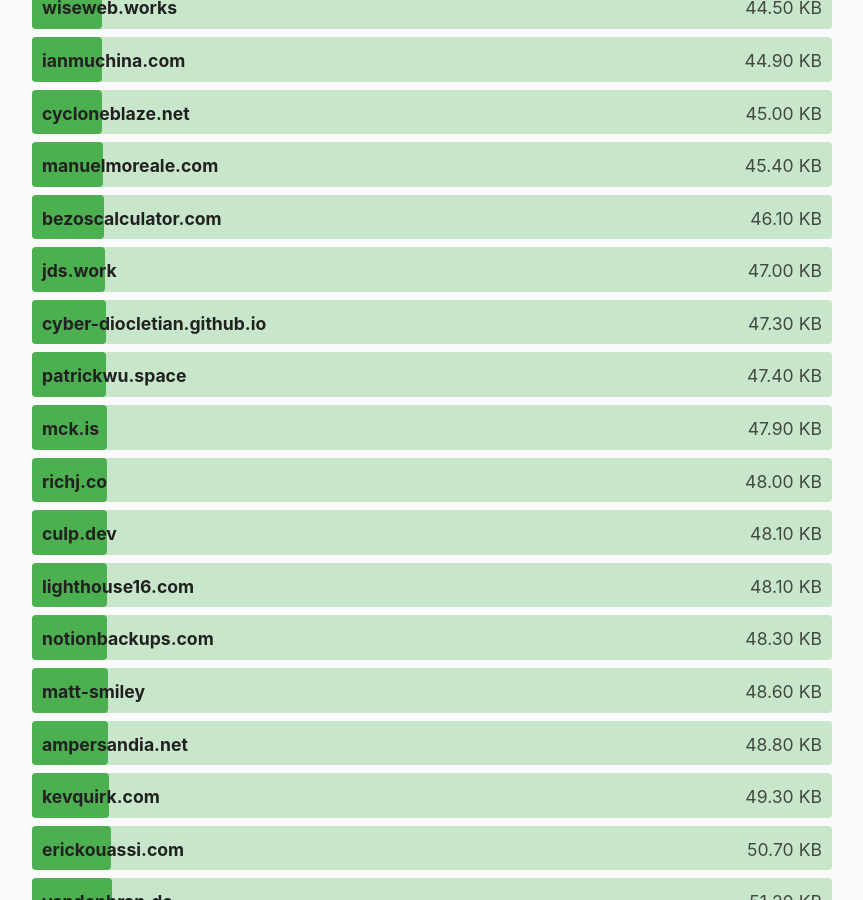
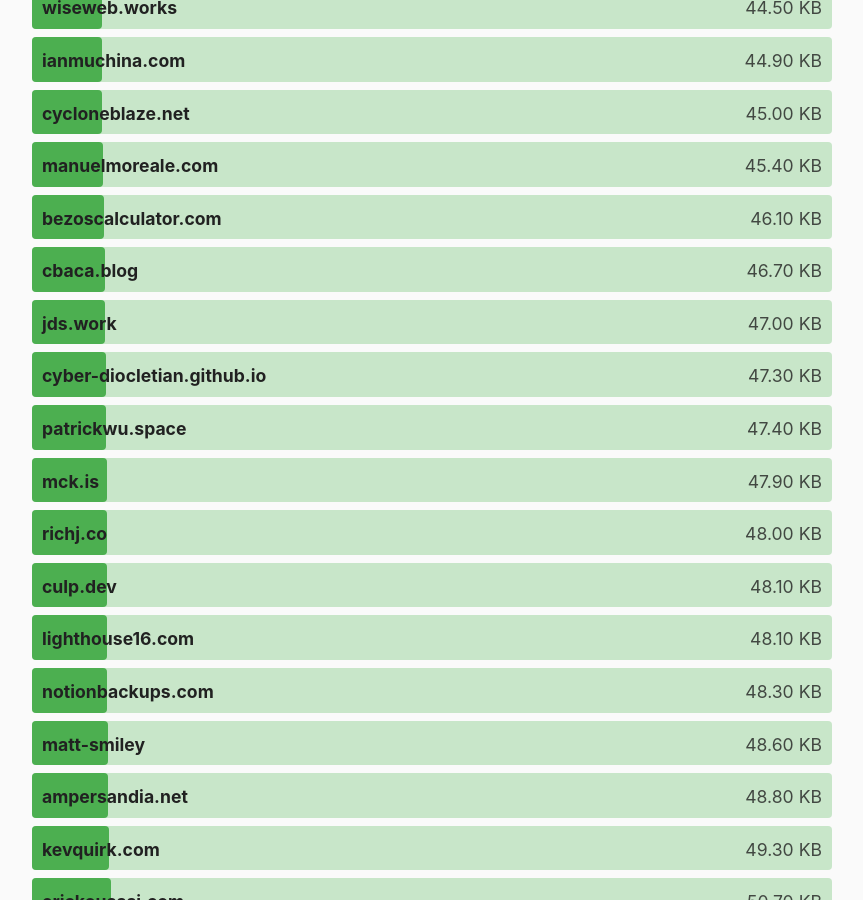
Before and after one commit to kevquirk/512kb.club, a Jekyll site: the page built from index.md, in a window 1280 px wide and 900 px high, scrolled down 12315 px. Shown: the whole window, without its empty margins (208-1071 px from the left). Built offline with Jekyll 4.4.1, drawn with Linux system fonts in a browser that asks for light colours.

Commit message:
Update sites.yml
https://gtmetrix.com/reports/cbaca.blog/zwh8o4tl/

```diff
--- a/_data/sites.yml
+++ b/_data/sites.yml
@@ -478,6 +478,11 @@
   size: 140
   last_checked: 2022-09-12
 
+- domain: cbaca.blog
+  url: https://cbaca.blog/
+  size: 46.7
+  last_checked: 2022-11-16
+
 - domain: cbrueggenolte.de
   url: https://cbrueggenolte.de/
   size: 174
```
